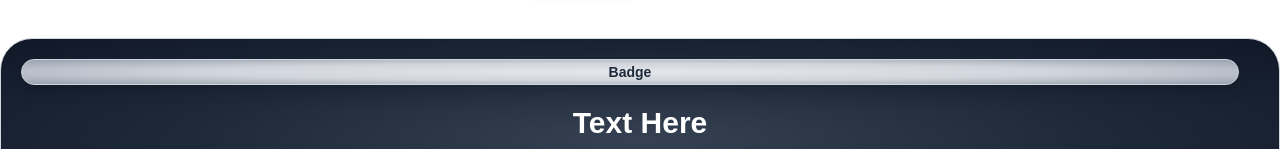
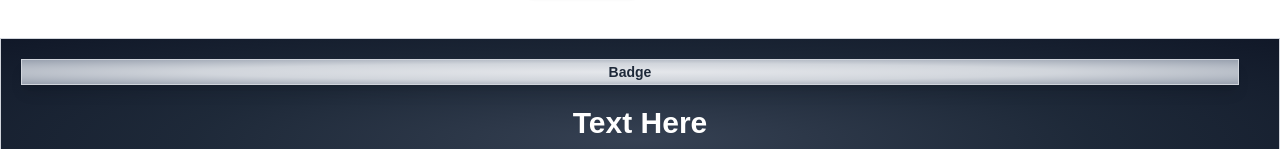
Before and after one commit to ianrtt/growly, a Next.js app: page / in a window 1280 px wide. Shown: the part 450-599 px from the top of the page. Built offline with nearby package versions, Linux system fonts and the light colour scheme.

Commit message:
First version

```diff
--- a/src/components/page/Main.jsx
+++ b/src/components/page/Main.jsx
@@ -26,10 +26,10 @@ export default function Main(){
           </section>
 
           <section id='in-block' className="flex flex-col items-center justify-center text-center my-10">
-            <ContentBlock variant={"dark"} >
+            <ContentBlock variant={"dark"}>
 
-            <div id="badge" className="my-5 ml-5 mr-10 rounded-4xl">
-                <ContentBlock variant={"light"} w={'1/4'} >
+            <div id="badge" className="my-5 ml-5 mr-10">
+                <ContentBlock variant={"light"}>
                 <span className="text-gray-800 text-sm font-bold">Badge</span>
               </ContentBlock>
             </div>
```
